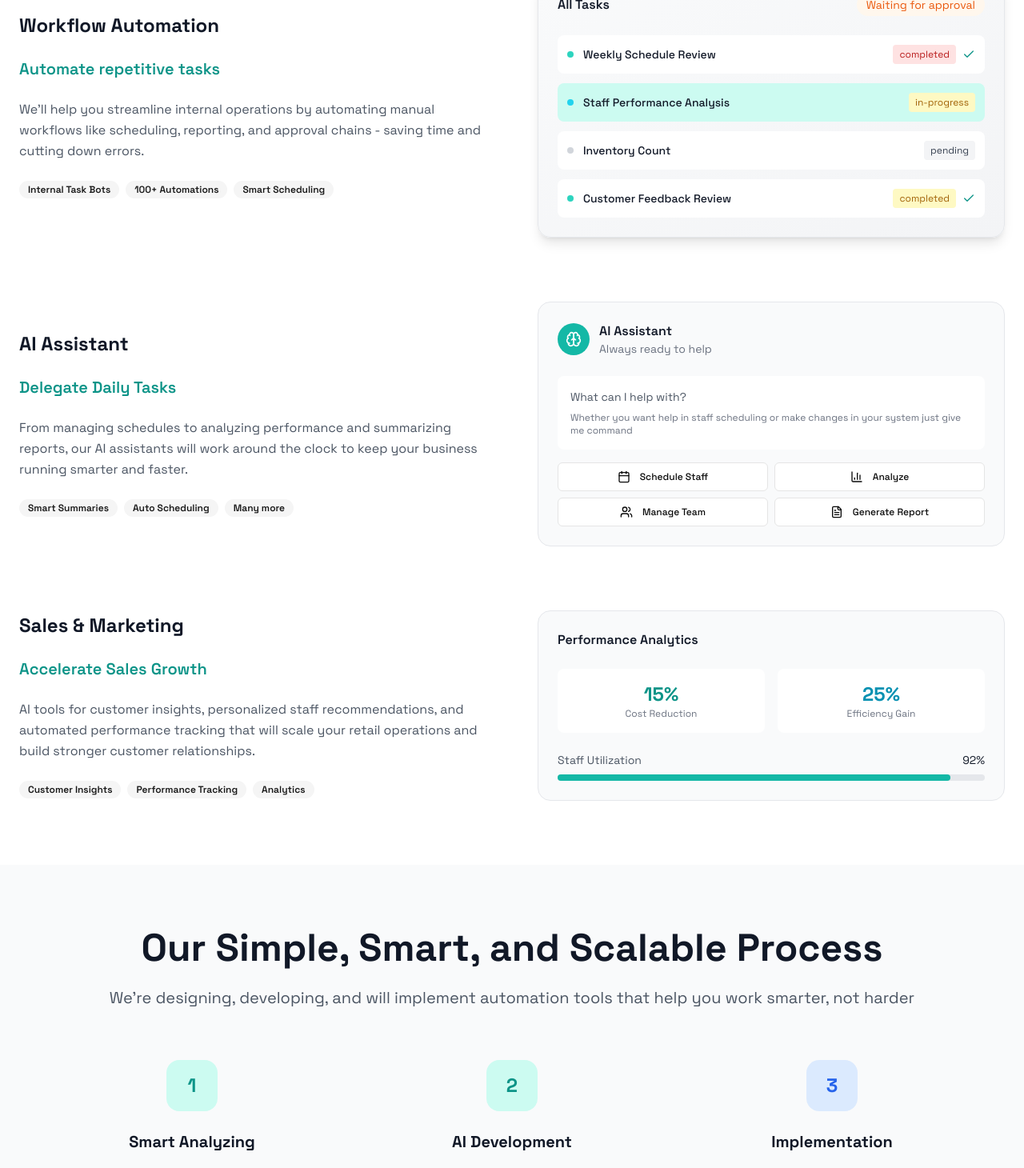
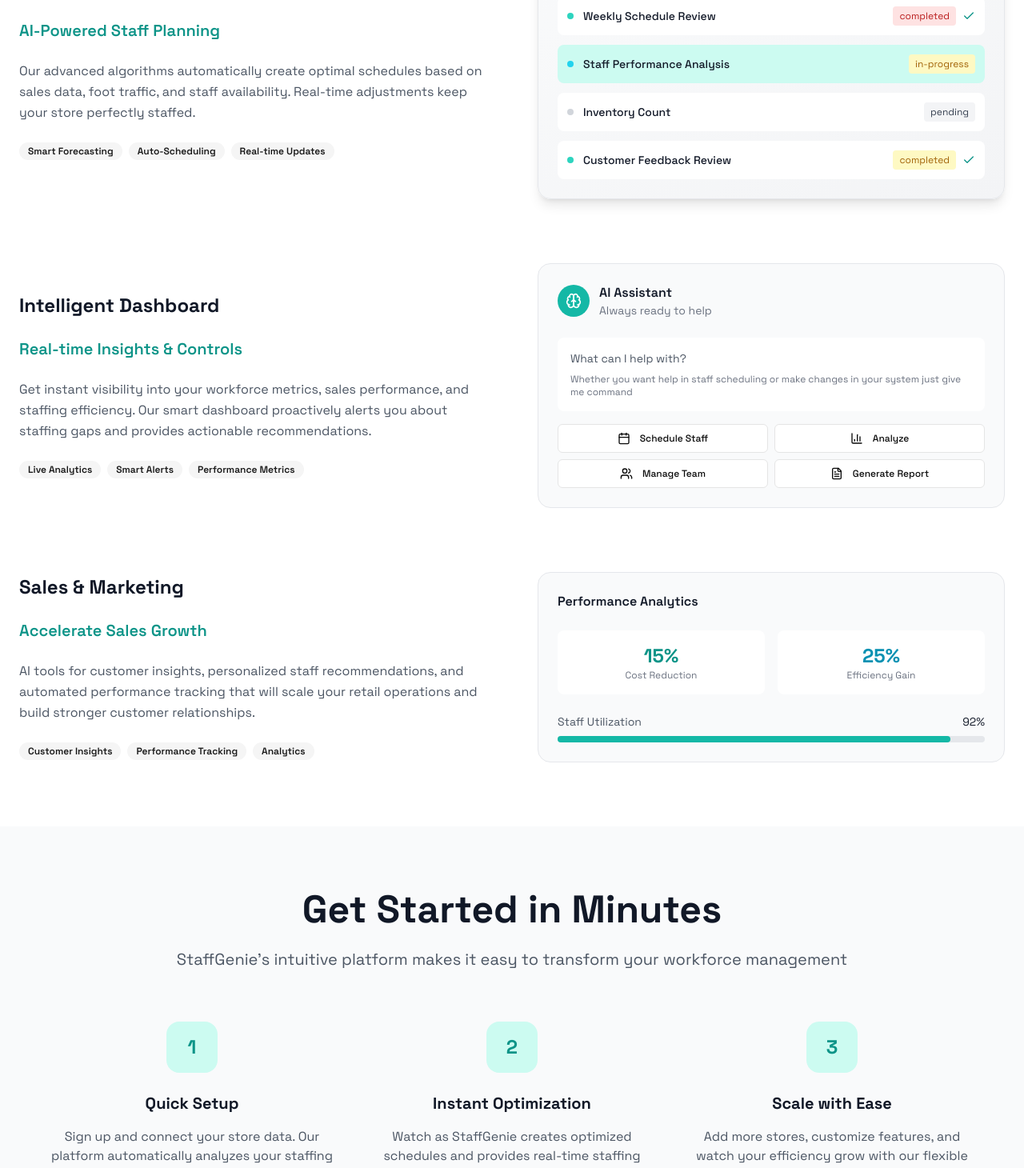
Before and after one commit to ganeshbehera/staffgenieai, a Next.js app: page / in a window 1280 px wide. Shown: the part 1160-2620 px from the top of the page at 80% size. Built offline with nearby package versions, Linux system fonts and the light colour scheme.

Commit message:
Update website content to reflect SaaS product focus: - Revise services section to highlight platform features - Update process section for product implementation - Transform benefits into product features - Enhance CTA for product access

```diff
--- a/app/page.tsx
+++ b/app/page.tsx
@@ -293,15 +293,15 @@ export default function StaffGenieLanding() {
              viewport={{ once: true }}
            >
              <h2 className="text-3xl md:text-4xl lg:text-5xl font-bold text-gray-900 mb-4 md:mb-6">
-               AI Solutions That Will Take Your Business to the Next Level
+                              Powerful Retail Workforce Management Platform
              </h2>
              <p className="text-lg md:text-xl text-gray-600 max-w-3xl mx-auto">
-               We're building powerful automation tools that will help you work smarter, not harder. Join our waitlist for early access.
+               StaffGenie is an all-in-one platform that automates scheduling, optimizes staffing, and drives retail performance. Join our waitlist for early access.
              </p>
            </motion.div>
 
           <div className="grid lg:grid-cols-2 gap-12 lg:gap-16 items-center mb-16 md:mb-20">
-             {/* Workflow Automation */}
+            {/* Automated Scheduling */}
             <motion.div
               initial={{ opacity: 0, x: -50 }}
               whileInView={{ opacity: 1, x: 0 }}
@@ -310,16 +310,15 @@ export default function StaffGenieLanding() {
               className="order-2 lg:order-1"
             >
               <div className="space-y-6">
-                <h3 className="text-2xl font-bold text-gray-900">Workflow Automation</h3>
-                                 <h4 className="text-xl font-semibold text-teal-600">Automate repetitive tasks</h4>
+                <h3 className="text-2xl font-bold text-gray-900">Automated Scheduling</h3>
+                                <h4 className="text-xl font-semibold text-teal-600">AI-Powered Staff Planning</h4>
                 <p className="text-gray-600 leading-relaxed">
-                   We'll help you streamline internal operations by automating manual workflows like scheduling,
-                   reporting, and approval chains - saving time and cutting down errors.
+                  Our advanced algorithms automatically create optimal schedules based on sales data, foot traffic, and staff availability. Real-time adjustments keep your store perfectly staffed.
                 </p>
                 <div className="flex flex-wrap gap-2">
-                  <Badge variant="secondary">Internal Task Bots</Badge>
-                  <Badge variant="secondary">100+ Automations</Badge>
-                  <Badge variant="secondary">Smart Scheduling</Badge>
+                  <Badge variant="secondary">Smart Forecasting</Badge>
+                  <Badge variant="secondary">Auto-Scheduling</Badge>
+                  <Badge variant="secondary">Real-time Updates</Badge>
                 </div>
               </div>
             </motion.div>
@@ -433,16 +432,16 @@ export default function StaffGenieLanding() {
               className="lg:order-1"
             >
                             <div className="space-y-6">
-                <h3 className="text-2xl font-bold text-gray-900">AI Assistant</h3>
-                                 <h4 className="text-xl font-semibold text-teal-600">Delegate Daily Tasks</h4>
+                <h3 className="text-2xl font-bold text-gray-900">Intelligent Dashboard</h3>
+                                <h4 className="text-xl font-semibold text-teal-600">Real-time Insights & Controls</h4>
                 <p className="text-gray-600 leading-relaxed">
-                   From managing schedules to analyzing performance and summarizing reports, our AI assistants will work
-                   around the clock to keep your business running smarter and faster.
+                  Get instant visibility into your workforce metrics, sales performance, and staffing efficiency. Our smart dashboard
+                  proactively alerts you about staffing gaps and provides actionable recommendations.
                 </p>
                 <div className="flex flex-wrap gap-2">
-                  <Badge variant="secondary">Smart Summaries</Badge>
-                  <Badge variant="secondary">Auto Scheduling</Badge>
-                  <Badge variant="secondary">Many more</Badge>
+                  <Badge variant="secondary">Live Analytics</Badge>
+                  <Badge variant="secondary">Smart Alerts</Badge>
+                  <Badge variant="secondary">Performance Metrics</Badge>
                 </div>
           </div>
             </motion.div>
@@ -516,10 +515,10 @@ export default function StaffGenieLanding() {
         <div className="container mx-auto max-w-6xl">
           <div className="text-center mb-16">
              <h2 className="text-4xl lg:text-5xl font-bold text-gray-900 mb-6">
-               Our Simple, Smart, and Scalable Process
+               Get Started in Minutes
              </h2>
              <p className="text-xl text-gray-600">
-               We're designing, developing, and will implement automation tools that help you work smarter, not harder
+               StaffGenie's intuitive platform makes it easy to transform your workforce management
             </p>
           </div>
 
@@ -534,9 +533,9 @@ export default function StaffGenieLanding() {
                              <div className="w-16 h-16 bg-teal-100 rounded-2xl flex items-center justify-center mx-auto mb-6">
                  <div className="text-2xl font-bold text-teal-600">1</div>
                </div>
-                             <h3 className="text-xl font-bold text-gray-900 mb-4">Smart Analyzing</h3>
+                             <h3 className="text-xl font-bold text-gray-900 mb-4">Quick Setup</h3>
                <p className="text-gray-600">
-                 We'll assess your retail operations and identify AI solutions to streamline workflows and improve efficiency.
+                 Sign up and connect your store data. Our platform automatically analyzes your staffing needs and patterns.
                </p>
             </motion.div>
 
@@ -550,9 +549,9 @@ export default function StaffGenieLanding() {
                              <div className="w-16 h-16 bg-teal-100 rounded-2xl flex items-center justify-center mx-auto mb-6">
                  <div className="text-2xl font-bold text-teal-600">2</div>
                </div>
-                             <h3 className="text-xl font-bold text-gray-900 mb-4">AI Development</h3>
+                             <h3 className="text-xl font-bold text-gray-900 mb-4">Instant Optimization</h3>
                <p className="text-gray-600">
-                 Our team will build intelligent automation systems tailored to your retail business processes.
+                 Watch as StaffGenie creates optimized schedules and provides real-time staffing recommendations.
                </p>
             </motion.div>
 
@@ -563,12 +562,12 @@ export default function StaffGenieLanding() {
               viewport={{ once: true }}
               className="text-center"
             >
-              <div className="w-16 h-16 bg-blue-100 rounded-2xl flex items-center justify-center mx-auto mb-6">
-                <div className="text-2xl font-bold text-blue-600">3</div>
+              <div className="w-16 h-16 bg-teal-100 rounded-2xl flex items-center justify-center mx-auto mb-6">
+                <div className="text-2xl font-bold text-teal-600">3</div>
               </div>
-                             <h3 className="text-xl font-bold text-gray-900 mb-4">Implementation</h3>
+                             <h3 className="text-xl font-bold text-gray-900 mb-4">Scale with Ease</h3>
                <p className="text-gray-600">
-                 We'll deploy and integrate the solutions seamlessly into your existing retail operations.
+                 Add more stores, customize features, and watch your efficiency grow with our flexible platform.
                </p>
             </motion.div>
           </div>
@@ -586,10 +585,10 @@ export default function StaffGenieLanding() {
              viewport={{ once: true }}
            >
              <h2 className="text-3xl md:text-4xl lg:text-5xl font-bold text-gray-900 mb-4 md:mb-6">
-               The Key Benefits You'll Get with StaffGenie AI
+               Powerful Features That Drive Results
              </h2>
              <p className="text-lg md:text-xl text-gray-600">
-               Discover how our AI automation will enhance efficiency, reduce costs, and drive business growth with smarter, faster processes.
+               Every feature in StaffGenie is designed to maximize your retail performance and staff productivity
              </p>
            </motion.div>
 
@@ -597,33 +596,33 @@ export default function StaffGenieLanding() {
             {[
               {
                 icon: TrendingUp,
-                title: "Increased Productivity",
-                description: "Gain actionable insights with AI-driven analytics to improve decision-making and strategy."
+                title: "Smart Forecasting",
+                description: "AI-powered demand prediction automatically adjusts staffing levels based on historical data and upcoming events."
               },
               {
                 icon: Users,
-                title: "Better Customer Experience",
-                description: "Optimized staffing ensures better service quality and customer satisfaction."
+                title: "Team Management",
+                description: "Centralized staff profiles, availability tracking, and automated shift swapping save hours of admin work."
               },
               {
                 icon: Clock,
-                title: "24/7 Availability",
-                description: "AI-powered systems operate around the clock, ensuring seamless operations without downtime."
+                title: "Real-time Monitoring",
+                description: "Live dashboards track attendance, performance metrics, and labor costs as they happen."
               },
               {
                 icon: DollarSign,
-                title: "Cost Reduction",
-                description: "AI automation minimizes manual work, cuts operational costs, and optimizes resource allocation."
+                title: "Budget Optimization",
+                description: "Automated scheduling within labor budget constraints while maintaining optimal coverage."
               },
               {
                 icon: BarChart3,
-                title: "Data-Driven Insights",
-                description: "Leverage AI to analyze staff performance, identify trends, and make smarter business decisions."
+                title: "Performance Analytics",
+                description: "Built-in reporting tools track KPIs, staff efficiency, and identify opportunities for improvement."
               },
               {
                 icon: Zap,
-                title: "Scalability & Growth",
-                description: "AI adapts to your business needs, allowing you to scale efficiently without increasing workload."
+                title: "Mobile Access",
+                description: "Native mobile apps keep your team connected with schedules, updates, and instant notifications."
               }
             ].map((benefit, index) => (
                              <motion.div
@@ -665,7 +664,7 @@ export default function StaffGenieLanding() {
                transition={{ duration: 0.8, delay: 0.2 }}
                viewport={{ once: true }}
              >
-               Ready to Transform Your Retail Operations?
+               Ready to Revolutionize Your Workforce Management?
              </motion.h2>
              <motion.p
                className="text-lg md:text-xl text-gray-600 mb-8 md:mb-12 max-w-3xl mx-auto"
@@ -674,7 +673,7 @@ export default function StaffGenieLanding() {
                transition={{ duration: 0.8, delay: 0.3 }}
                viewport={{ once: true }}
              >
-               Join our waitlist to be among the first to experience AI-powered workforce management. Early adopters receive exclusive benefits and priority access.
+               Get early access to StaffGenie and receive exclusive launch pricing, premium features, and priority support. Limited spots available.
              </motion.p>
 
              <motion.div
@@ -709,9 +708,9 @@ export default function StaffGenieLanding() {
                viewport={{ once: true }}
              >
                {[
-                 "Free Early Access",
-                 "Setup Support Included",
-                 "No Long-term Contracts"
+                 "Priority Platform Access",
+                 "Premium Features Included",
+                 "Dedicated Support"
                ].map((feature, index) => (
                  <motion.div
                    key={index}
```
Lines whose indentation alone changed are shown as unchanged.
